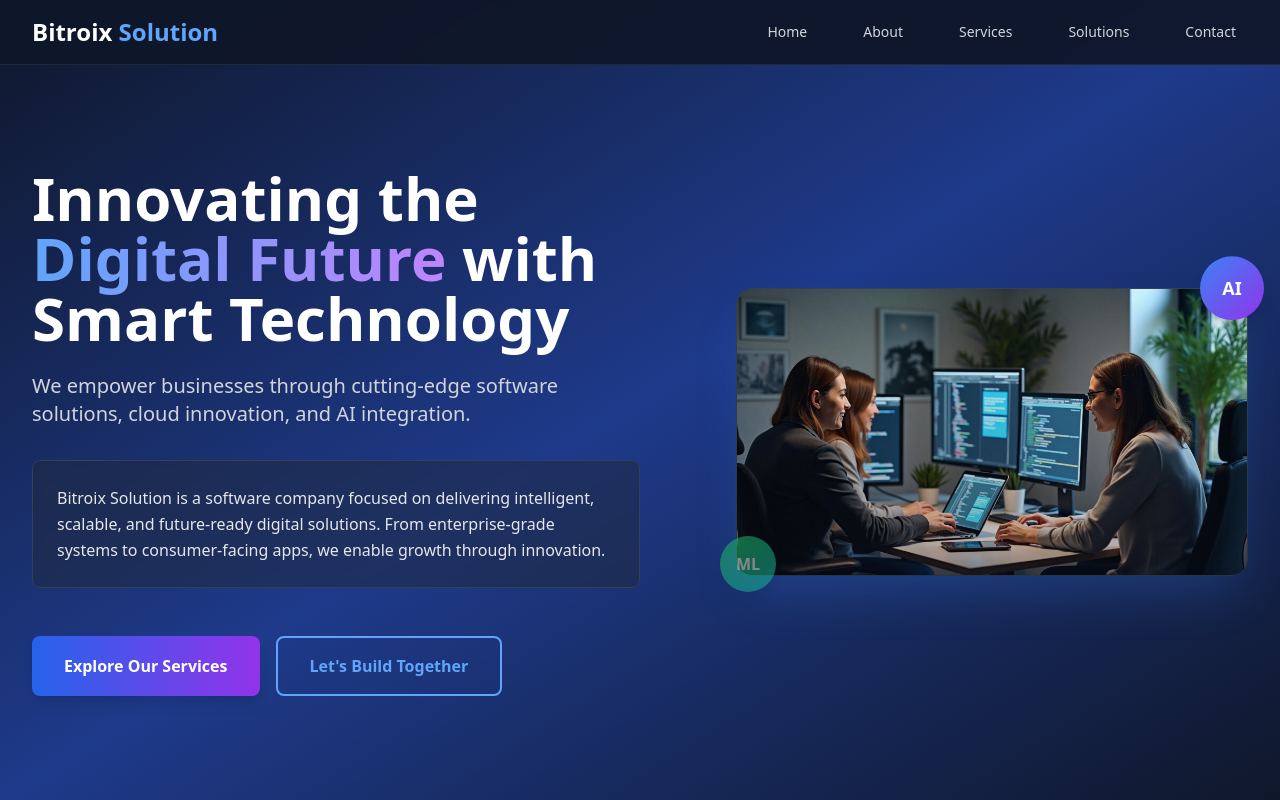
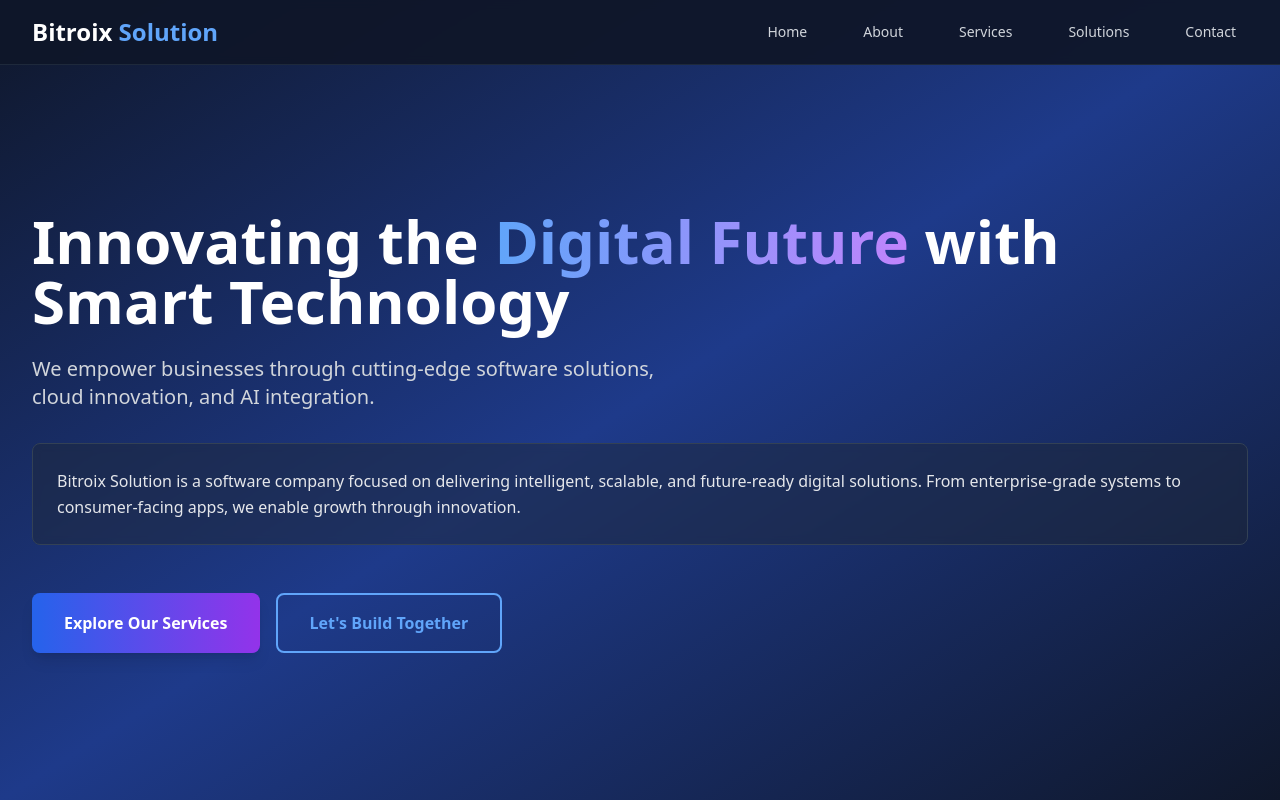
Before and after one commit to WajahatAli251/bitroix-solution, a React (Vite) app: page / in a window 1280 px wide. Shown: the top 800 px of the page. Built offline with nearby package versions, Linux system fonts and the light colour scheme.

Commit message:
Remove hero image

```diff
--- a/src/components/HeroSection.tsx
+++ b/src/components/HeroSection.tsx
@@ -57,25 +57,6 @@ const HeroSection = () => {
             </div>
           </div>
 
-          {/* Right Content - Hero Image */}
-          <div className="flex-1 flex justify-center lg:justify-end">
-            <div className="relative w-full max-w-lg">
-              <img
-                src={teamImage}
-                alt="Professional tech team collaboration"
-                className="w-full h-auto rounded-2xl shadow-2xl shadow-blue-500/25 border border-slate-700"
-              />
-              <div className="absolute inset-0 bg-gradient-to-t from-slate-900/30 to-transparent rounded-2xl"></div>
-
-              {/* Floating Tech Icons */}
-              <div className="absolute -top-4 -right-4 w-16 h-16 bg-gradient-to-br from-blue-500 to-purple-600 rounded-full flex items-center justify-center text-white font-bold text-lg shadow-lg animate-bounce">
-                AI
-              </div>
-              <div className="absolute -bottom-4 -left-4 w-14 h-14 bg-gradient-to-br from-green-500 to-teal-500 rounded-full flex items-center justify-center text-white font-bold shadow-lg animate-pulse">
-                ML
-              </div>
-            </div>
-          </div>
         </div>
       </div>
     </section>
```
